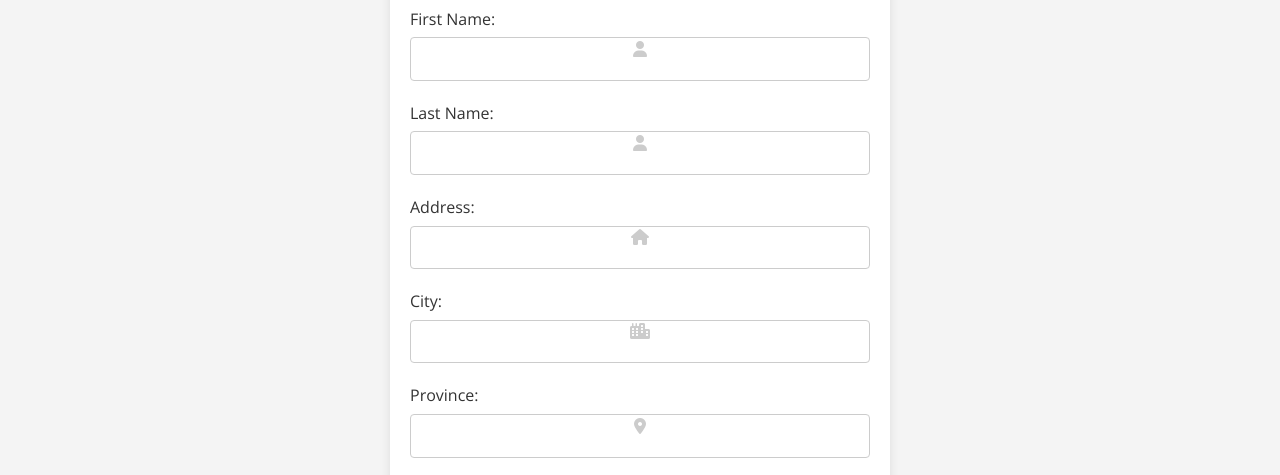
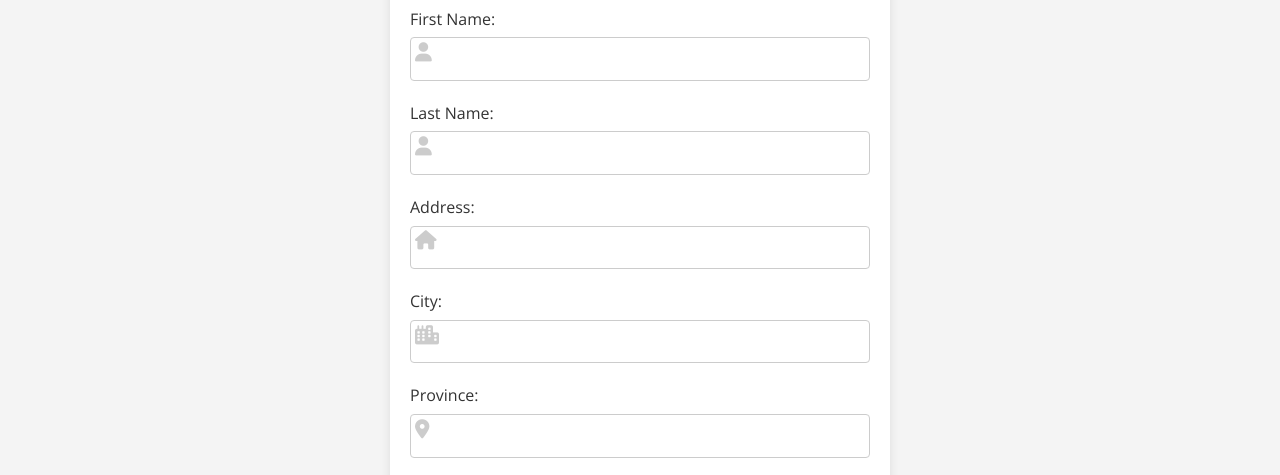
Before and after one commit to Group-4-Web-Application-Development/travel-experts-frontend, a plain HTML site: page customer-registration.html in a window 1280 px wide. Shown: the part 264-739 px from the top of the page. Drawn offline with nearby package versions, Linux system fonts and the light colour scheme; no server answers.

Commit message:
Final styling of registeration form

```diff
--- a/styles/customer-registration.css
+++ b/styles/customer-registration.css
@@ -1,4 +1,3 @@
-
 /* define roots to make it easier editing in future */
 
 :root {
@@ -17,6 +16,7 @@
   padding: 20px;
   border-radius: 8px;
   box-shadow: 0 0 10px rgba(0, 0, 0, 0.1);
+  margin-bottom: 90px;
 }
 
 #registration-form label {
@@ -32,6 +32,7 @@ select {
   border: 1px solid var(--border-color);
   border-radius: 4px;
   transition: border-color 0.3s ease;
+  box-sizing: border-box;
 }
 
 #registration-form input:focus,
@@ -66,19 +67,37 @@ select {
 
 .input-icon i {
   position: absolute;
-  left: 50%; /* Center horizontally */
-  top: 50%; /* Center vertically */
-  transform: translate(-50%, -50%); /* Adjust position to truly center */
+  left: 5px;
+  top: 55%;
+  transform: translateY(-50%);
   color: var(--icon-color);
+  font-size: 1.2rem;
 }
 
-.input-icon input,
-.input-icon select {
-  padding: 10px 30px; /* Add padding to the left to make space for the icon */
-  /* Adjust padding as needed */
-  box-sizing: border-box; /* Ensure padding doesn't affect total width */
+.input-icon input
+{
+  padding-left: 10px;
+  padding-right: 10px;
+  box-sizing: border-box;
 }
 
+.input-icon select {
+  padding-left: 35px;
+  padding-right: 10px;
+  box-sizing: border-box;
+
+}
+
+/* Add extra padding inside the input to keep text away from the icon */
+#registration-form input,
+select {
+  padding-left: 35px;
+  padding-right: 10px;
+}
+
+.input-icon input::placeholder {
+  color: var(--border-color);
+}
 
 /* Responsive Design to be compatible with different screen sizes */
 @media (max-width: 480px) {
```
